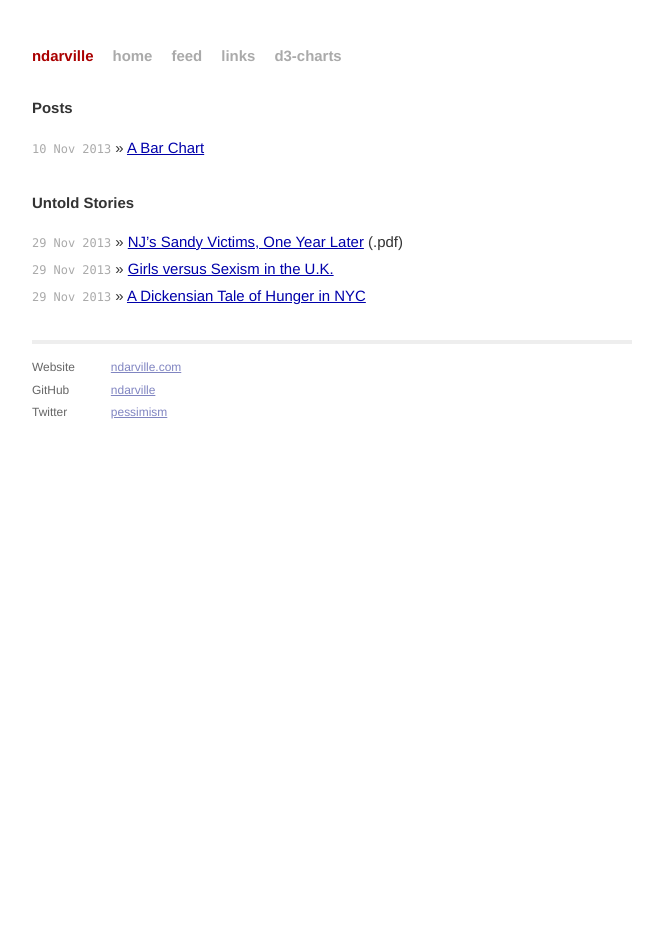
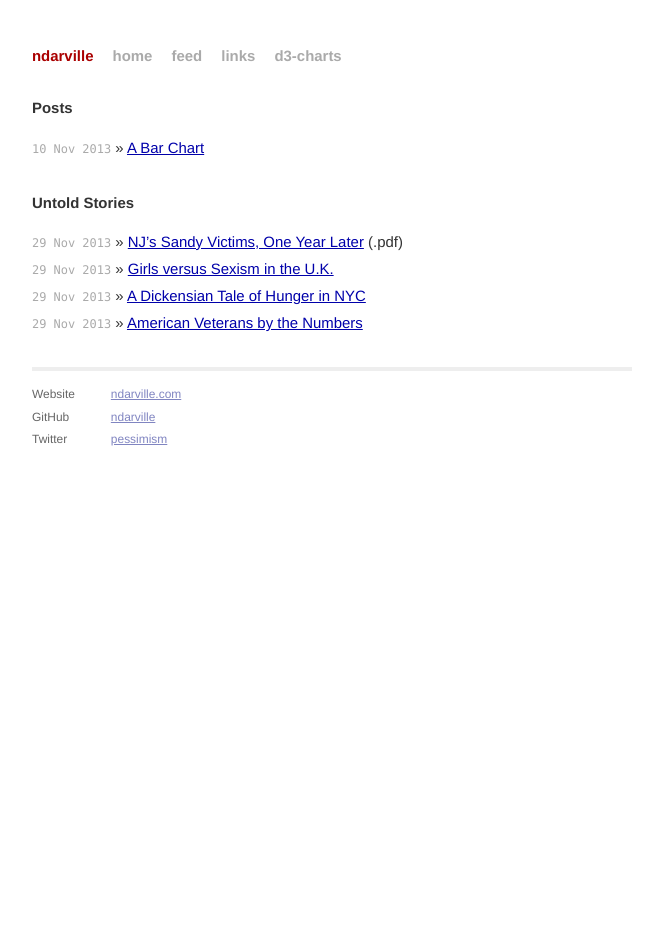
Before and after one commit to ndarville/ndarville.github.io, a Jekyll site: the page built from index.html, in a window 1280 px wide. Shown: the whole page, without its empty margins (308-971 px from the left). Built offline with Jekyll 4.4.1, drawn with Linux system fonts in a browser that asks for light colours; Markdown is read by kramdown in place of the engine named in the settings.

Commit message:
Added link to stats for U.S. veterans

```diff
--- a/index.html
+++ b/index.html
@@ -26,5 +26,6 @@ title: ndarville.github.io
         <li><span>29 Nov 2013</span> &raquo; <a href="http://www.monmouth.edu/assets/0/32212254770/32212254991/32212254992/32212254994/32212254995/30064771087/e3a9c1b9-dd05-430b-adab-5dfd4b7afede.pdf">NJ&rsquo;s Sandy Victims, One Year Later</a> (.pdf)</li>
         <li><span>29 Nov 2013</span> &raquo; <a href="http://girlsattitudes.girlguiding.org.uk/about_the_survey/2013_survey.aspx">Girls versus Sexism in the U.K.</a></li>
         <li><span>29 Nov 2013</span> &raquo; <a href="http://nyccah.org/hungersurvey">A Dickensian Tale of Hunger in NYC</a></li>
+        <li><span>29 Nov 2013</span> &raquo; <a href="http://www.washingtonpost.com/blogs/answer-sheet/wp/2013/11/11/americas-veterans-who-they-are/">American Veterans by the Numbers</a></li>
     </ul>
 </div>
```
